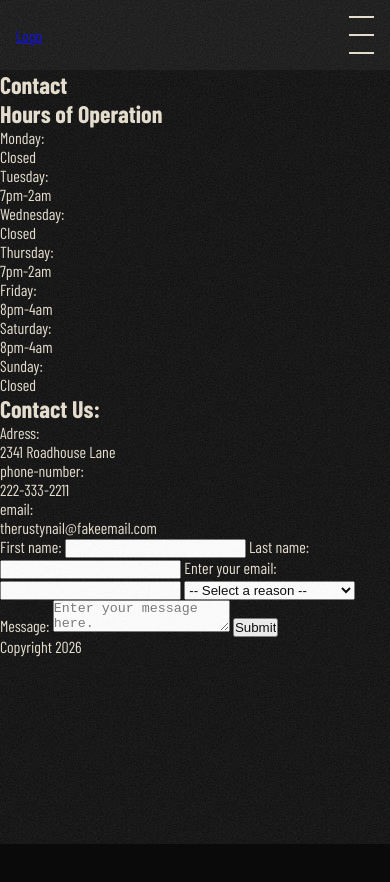
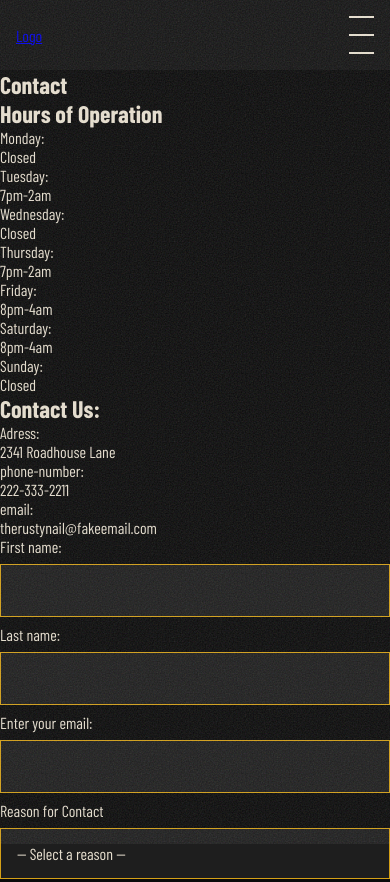
Before and after one commit to AngryGrizzlyBear/The-Rusty-Nail-Project, a plain HTML site: page contact.html in a window 390 px wide. Shown: the top 882 px of the page. Before the commit the page ends 844 px from the top, so only its background shows below. Drawn offline with nearby package versions, Linux system fonts and the light colour scheme; a web font is replaced by a local one.

Commit message:
Styled contact for section for desktop and mobile.

```diff
--- a/contact.html
+++ b/contact.html
@@ -31,6 +31,7 @@
             </ul>
         </nav>
     </header>
+    <div class="contact-section">
         <section class="venue-info">
             <h1>Contact</h1>
             <div class="contact-info fade-up">
@@ -71,6 +72,7 @@
                 <input type="text" id="lname" name="lname" required>
                 <label for="email">Enter your email:</label>
                 <input type="email" id="email" name="email" required>
+                <label for="reason">Reason for Contact</label>
                 <select id="reason" name="reason">
                     <option value="">-- Select a reason --</option>
                     <option value="general">General Enquiry</option>
@@ -83,6 +85,7 @@
     <input type="submit" value="Submit">
     </form>
     </section>
+  </div>
     <footer>Copyright 2026</footer>
 </body>
 
--- a/style.css
+++ b/style.css
@@ -65,6 +65,31 @@ nav li {
 nav li a {
     padding: 5px;
     color: var(--rust-light);
+}
+
+input, textarea, select {
+    width: 100%;
+    background-color: var(--iron);
+    color: var(--cream);
+    padding: 1rem;
+    font-family: var(--body-font);
+    font-size:1rem;
+    border: 1px var(--yellow) solid;
+}
+
+select {
+    -webkit-appearance: none;
+    appearance: none;
+}
+
+form {
+    display: flex;
+    flex-direction: column;
+    gap: 0.5rem;
+}
+
+input[type="submit"] {
+    width: 100%;
 }
 
 .hero {
@@ -245,6 +270,9 @@ nav li a {
     color: var(--yellow)
 }
 
+
+
+
 #hamburger {
     display: flex;
     flex-direction: column;
@@ -268,6 +296,12 @@ nav li a {
     font-family: var(--display-font);
     font-size: 3rem;
     color: var(--rust-light);
+}
+
+@media (min-width: 480px) {
+    input[type="submit"] {
+        width: auto;
+    }
 }
 
 @media (min-width: 560px) {
@@ -304,6 +338,11 @@ nav li a {
         display: flex;
         gap: 1rem;
     }
+
+    .contact-section {
+        display: grid;
+        grid-template-columns: 1fr 1fr;
+    }
 }
 
 @media (min-width: 900px) {
```
Lines whose indentation alone changed are shown as unchanged.
